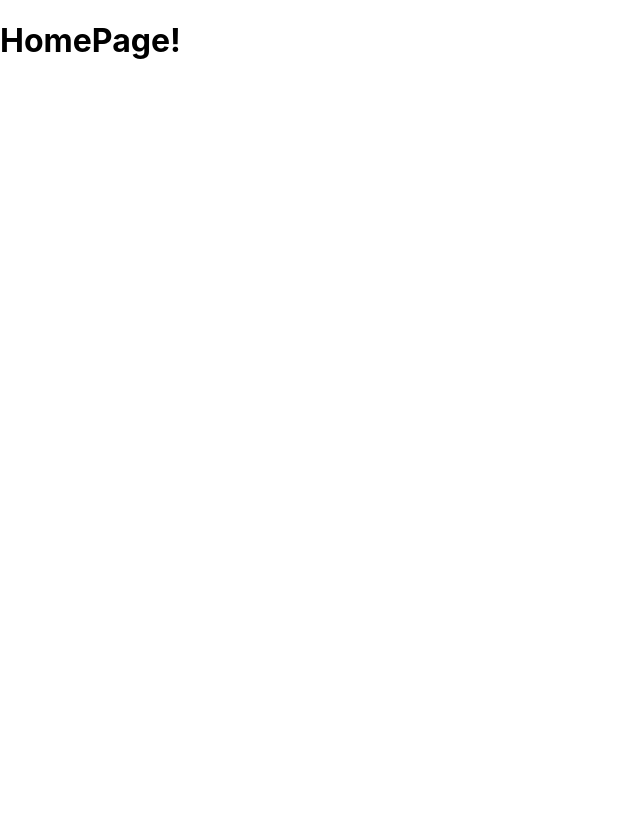
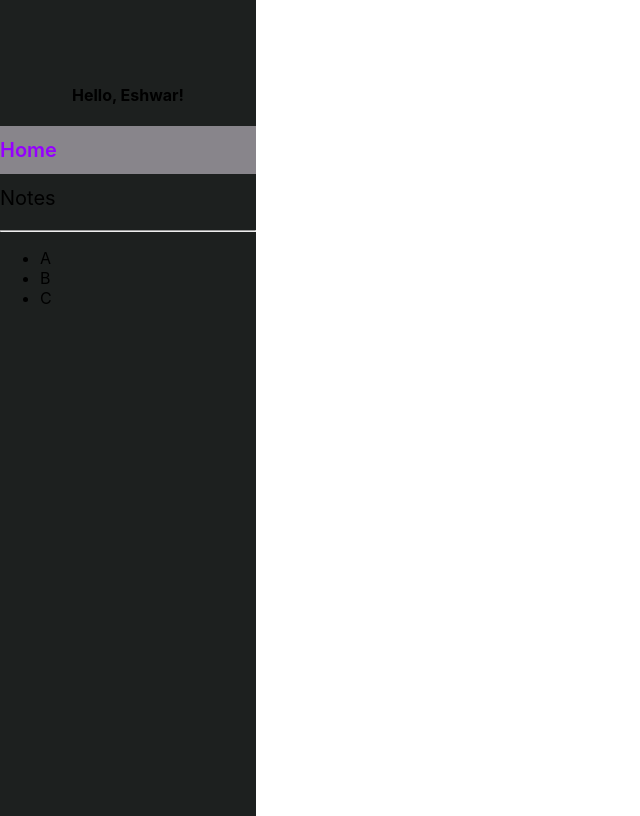
Before and after one commit to karthikmurali60/EverWrite, a React (Create React App) app in the folder frontend/: page /home in a window 1280 px wide. Shown: the whole page, without its empty margins (0-640 px from the left). Built offline with nearby package versions, Linux system fonts and the light colour scheme.

Commit message:
Change color theme, update sidebar

```diff
--- a/frontend/package.json
+++ b/frontend/package.json
@@ -6,6 +6,7 @@
     "@testing-library/jest-dom": "^5.17.0",
     "@testing-library/react": "^13.4.0",
     "@testing-library/user-event": "^13.5.0",
+    "bootstrap": "^5.3.1",
     "react": "^18.2.0",
     "react-dom": "^18.2.0",
     "react-router-dom": "^6.14.2",
@@ -13,7 +14,7 @@
     "web-vitals": "^2.1.4"
   },
   "scripts": {
-    "start": "react-scripts start",
+    "start": "react-scripts --openssl-legacy-provider start",
     "build": "react-scripts build",
     "test": "react-scripts test",
     "eject": "react-scripts eject"
--- a/frontend/src/App.js
+++ b/frontend/src/App.js
@@ -1,6 +1,7 @@
 import LandingPage from './pages/LandingPage';
 import HomePage from './pages/HomePage';
 import './App.css';
+import React from 'react';
 
 import {
   createBrowserRouter,
--- a/frontend/src/components/BrandingSection.js
+++ b/frontend/src/components/BrandingSection.js
@@ -1,4 +1,5 @@
 import './BrandingSection.css'
+import React from "react";
 
 export default function BrandingSection() {
     return (
--- a/frontend/src/components/FormErrorItem.js
+++ b/frontend/src/components/FormErrorItem.js
@@ -1,3 +1,5 @@
+import React from "react"
+
 export default function FormErrorItem(props) {
     const render_error = () => {
       switch (props.err_code)  {
--- a/frontend/src/components/FormErrors.js
+++ b/frontend/src/components/FormErrors.js
@@ -1,5 +1,6 @@
 import './FormErrors.css';
 import FormErrorItem from './FormErrorItem';
+import React from "react";
 
 export default function FormErrors(props) {
   let el_errors = null
--- a/frontend/src/components/FormSection.css
+++ b/frontend/src/components/FormSection.css
@@ -75,7 +75,8 @@ article.signup-article button[type="submit"] {
   border-radius: 6px;
   padding: 18px 28px;
   font-size: 16px;
-  background: #e4e0e9;
+  background: #1D201F;
+  color: #fff;
 }
 
 .already-have-an-account {
--- /dev/null
+++ b/frontend/src/components/NavigationLink.js
@@ -0,0 +1,45 @@
+import { Link } from "react-router-dom";
+// import {ReactComponent as HomeIcon} from './svg/home.svg';
+// import {ReactComponent as NotificationsIcon} from './svg/notifications.svg';
+// import {ReactComponent as ProfileIcon} from './svg/profile.svg';
+// import {ReactComponent as MoreIcon} from './svg/more.svg';
+// import {ReactComponent as MessagesIcon} from './svg/messages.svg';
+
+export default function NavigationLink(props) {
+  const classes = ()=> {
+    const classes = ['primary']
+    if (props.handle === props.active) {
+      classes.push('active')
+    }
+    return classes.join(' ')
+  }
+
+//   const icon = ()=> {
+//     switch(props.handle){
+//       case 'home':
+//         return <HomeIcon className='icon' />
+//         break;
+//       case 'notifications':
+//         return <NotificationsIcon className='icon' />
+//         break;
+//       case 'profile':
+//         return <ProfileIcon className='icon' />
+//         break;
+//       case 'more':
+//         return <MoreIcon className='icon' />
+//         break;
+//       case 'messages':
+//         return <MessagesIcon className='icon' />
+//         break;
+//       default:
+//         break;
+//     }
+//   }
+
+  return (
+    <Link to={props.url} className={classes()} href="#">
+      {/* {icon()} */}
+      <span>{props.name}</span>
+    </Link>
+  );
+}
--- /dev/null
+++ b/frontend/src/components/Sidebar.css
@@ -0,0 +1,65 @@
+nav {
+  flex-grow: 1;
+  width: 20%;
+  height: 100vh;
+  padding-top: 16px;
+  background: #1D201F;
+}
+
+nav .logo {
+  width: 48px;
+  height: 48px;
+  fill: rgb(149, 0, 255);
+}
+
+nav .user_message {
+  font-weight: bold;
+  text-align: center;
+  padding: 2%;
+}
+
+nav a.primary {
+  display: flex;
+  gap: 24px;
+  align-items: center;
+  color: black;
+  font-size: 20px;
+  text-decoration: none;
+  padding: 12px 0;
+}
+nav a.primary:hover {
+    background-color: #88858b;
+}
+nav a.primary .icon {
+  fill: rgb(255, 255, 255, 0.5);
+  width: 24px;
+  height: 24px;
+}
+
+nav a.primary:hover .icon {
+  fill: rgb(255, 255, 255, 1);
+}
+
+nav a.primary.active {
+  color: rgb(149, 0, 255) !important;
+  background-color: #88858b;
+  font-weight: 600;
+}
+nav a.primary.active svg {
+  fill: rgb(149, 0, 255) !important;
+}
+
+nav button.post {
+  display: block;
+  background: rgba(149, 0, 255, 1);
+  color: #fff;
+  border: none;
+  text-decoration: none;
+  border-radius: 999px;
+  width: 100%;
+  font-size: 20px;
+  padding: 16px 0px;
+  font-weight: 600;
+  text-align: center;
+  margin-top: 24px;
+}
--- /dev/null
+++ b/frontend/src/components/Sidebar.js
@@ -0,0 +1,21 @@
+import "./Sidebar.css";
+import React from "react";
+import NavigationLink from "./NavigationLink";
+
+export default function Sidebar(props) {
+  return (
+    // <div><p>Hello</p></div>
+    <nav>
+      <div className="logo" />
+      <p className="user_message">Hello, Eshwar!</p>
+      <NavigationLink url="/home" name="Home" handle="home" active="home" />
+      <NavigationLink name="Notes" handle="notes" active="home" />
+      <hr></hr>
+      <ul>
+        <li>A</li>
+        <li>B</li>
+        <li>C</li>
+      </ul>
+    </nav>
+  );
+}
--- a/frontend/src/pages/HomePage.js
+++ b/frontend/src/pages/HomePage.js
@@ -1,5 +1,10 @@
+import React from "react";
+import SideBar from "../components/Sidebar.js";
+
 export default function HomePage() {
     return (
-      <h1>HomePage!</h1>
+      <article>
+        <SideBar />
+      </article>
     );
   }
--- a/frontend/src/pages/LandingPage.css
+++ b/frontend/src/pages/LandingPage.css
@@ -6,7 +6,7 @@ article.signup-article .signup-info {
 article.signup-article {
   display: flex;
   justify-content: flex-start;
-  background: #e4e0e9;
+  background: #1D201F;
   height: 100vh;
   max-height: 100vh;
 }
--- a/frontend/src/pages/LandingPage.js
+++ b/frontend/src/pages/LandingPage.js
@@ -1,6 +1,7 @@
 import BrandingSection from "../components/BrandingSection";
 import FormSection from "../components/FormSection";
 import "./LandingPage.css";
+import React from "react";
 
 export default function LandingPage() {
   return (
```
Also changed, not shown: 1 other file (tests, documents, lock files or other folders).
